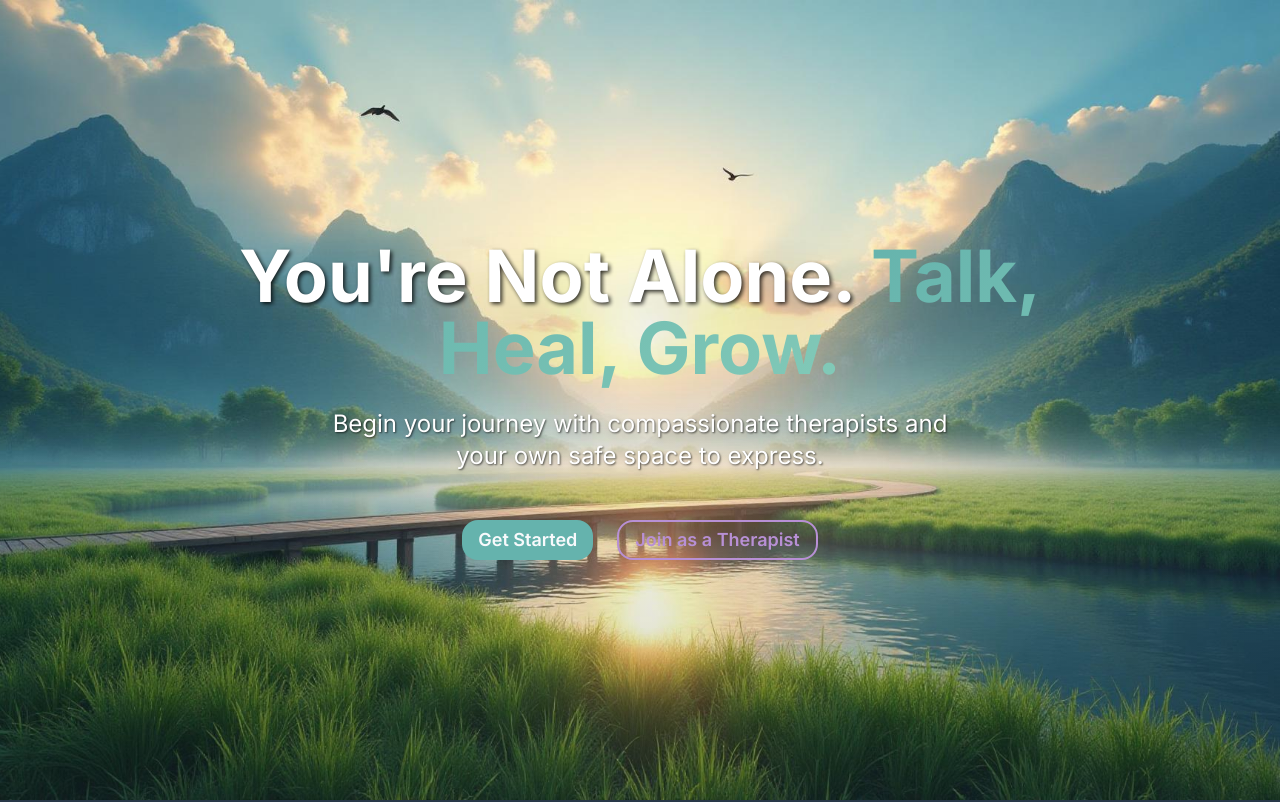
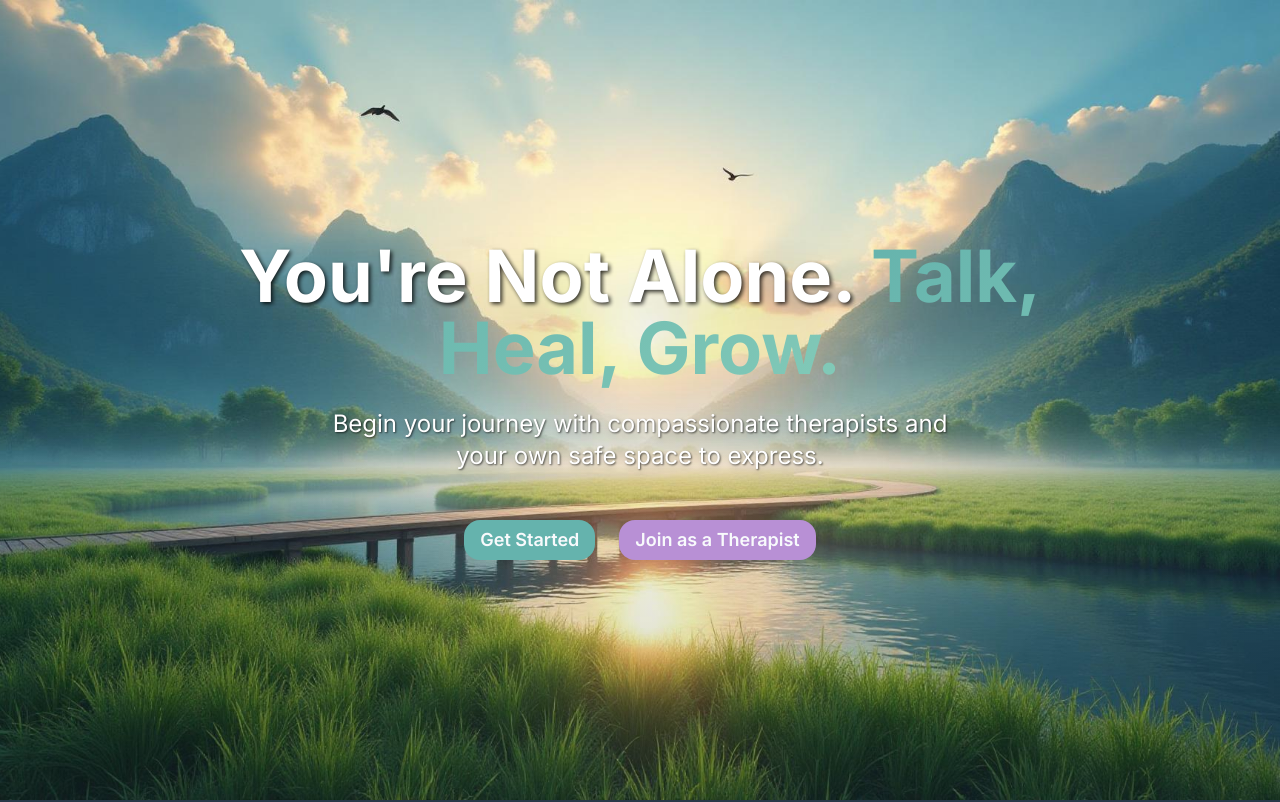
Before and after one commit to AnshRaj112/serenify-frontend, a Next.js app: page / in a window 1280 px wide. Shown: the top 802 px of the page. Built offline with nearby package versions, Linux system fonts and the light colour scheme.

Commit message:
Fixing color

```diff
--- a/src/app/components/ui/button.tsx
+++ b/src/app/components/ui/button.tsx
@@ -19,7 +19,8 @@ const buttonVariants = cva(
         ghost: "hover:bg-accent hover:text-accent-foreground",
         link: "text-primary underline-offset-4 hover:underline",
         hero: "bg-primary text-primary-foreground hover:bg-primary-glow shadow-hero hover:shadow-card transform hover:scale-105 text-lg px-8 py-4 rounded-2xl font-semibold",
-        "hero-outline": "border-2 border-secondary bg-transparent text-secondary hover:bg-secondary hover:text-secondary-foreground shadow-hero hover:shadow-card transform hover:scale-105 text-lg px-8 py-4 rounded-2xl font-semibold",
+        "hero-outline":
+          "bg-secondary text-secondary-foreground hover:bg-secondary shadow-hero hover:shadow-card transform hover:scale-105 text-lg px-8 py-4 rounded-2xl font-semibold",
       },
       size: {
         default: "h-10 px-4 py-2",
```
